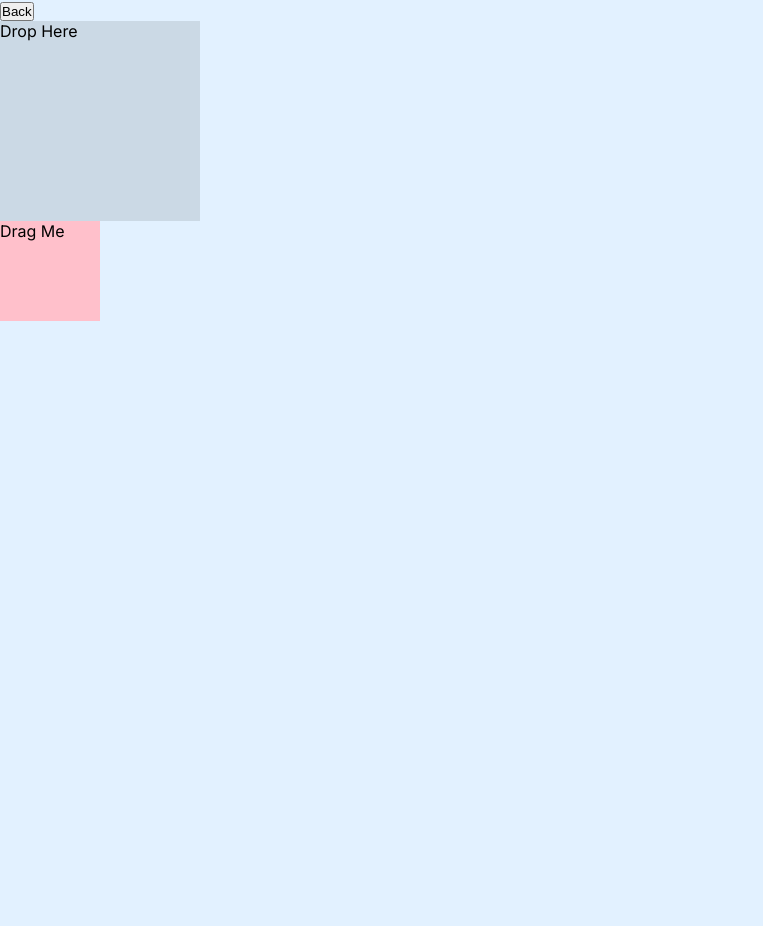
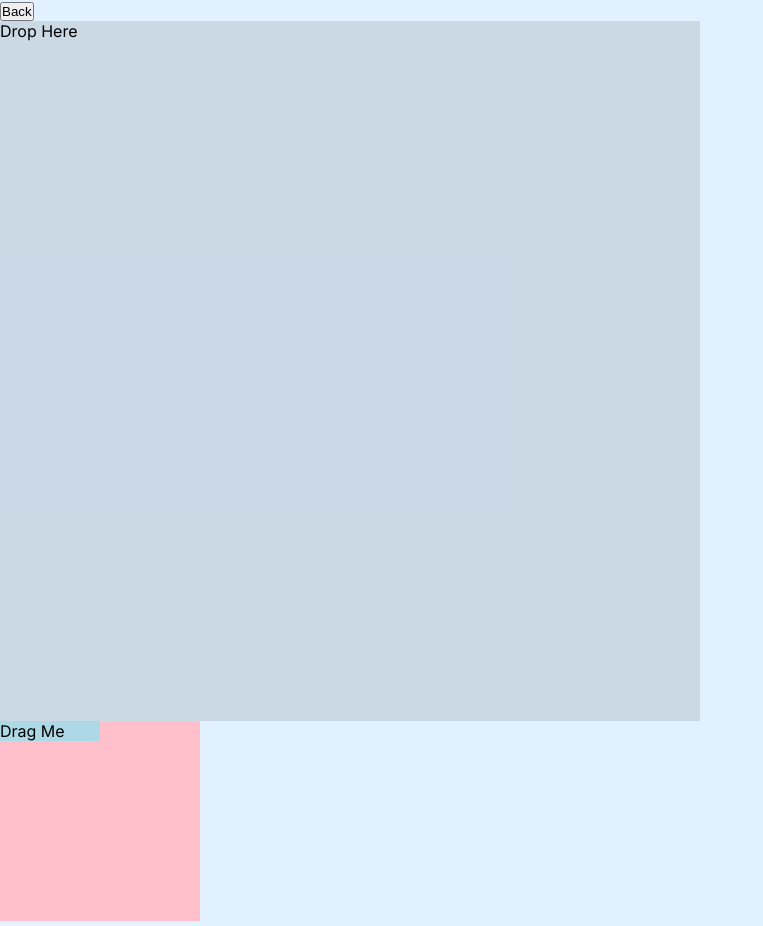
Before and after one commit to zineanteoh/tinybento-v1, a Next.js app: page /demo-1 in a window 1280 px wide. Shown: the whole page, without its empty margins (0-763 px from the left). Before the commit the page ends 800 px from the top, so only its background shows below. Built offline with nearby package versions, Linux system fonts and the light colour scheme.

Commit message:
install and implement re-resizable

```diff
--- a/app/(demo)/demo-1/page.tsx
+++ b/app/(demo)/demo-1/page.tsx
@@ -4,6 +4,7 @@ import { DndContext, DragEndEvent } from "@dnd-kit/core";
 
 import Draggable from "@components/demo-1/Draggable";
 import Droppable from "@components/demo-1/Droppable";
+import CustomResizable from "@/components/demo-1/Resizable";
 
 const Demo1 = () => {
   const [isDropped, setIsDropped] = useState(false);
@@ -14,7 +15,11 @@ const Demo1 = () => {
     }
   };
 
-  const draggableMarker = <Draggable>Drag Me</Draggable>;
+  const draggableMarker = (
+    <Draggable>
+      <CustomResizable />
+    </Draggable>
+  );
 
   return (
     <DndContext onDragEnd={handleDragEnd}>
--- /dev/null
+++ b/components/demo-1/Draggable.module.css
@@ -0,0 +1,17 @@
+.draggable {
+  position: relative;
+  width: 100%;
+}
+
+.dragHandle {
+  position: absolute;
+  width: 100px;
+  height: 20px;
+  top: 0;
+  left: 0;
+  background-color: lightblue;
+}
+
+.dragHandle:hover {
+  cursor: move;
+}
--- a/components/demo-1/Draggable.tsx
+++ b/components/demo-1/Draggable.tsx
@@ -1,4 +1,5 @@
 import React from "react";
+import styles from "./Draggable.module.css";
 import { useDraggable } from "@dnd-kit/core";
 
 const Draggable = (props: { children: React.ReactNode }) => {
@@ -7,20 +8,16 @@ const Draggable = (props: { children: React.ReactNode }) => {
   });
   const style = transform
     ? {
-        width: 100,
-        height: 100,
-        backgroundColor: "pink",
         transform: `translate3d(${transform.x}px, ${transform.y}px, 0)`,
       }
-    : {
-        width: 100,
-        height: 100,
-        backgroundColor: "pink",
-      };
+    : undefined;
 
   return (
-    <div ref={setNodeRef} style={style} {...listeners} {...attributes}>
+    <div className={styles.draggable} ref={setNodeRef} style={style}>
       {props.children}
+      <div className={styles.dragHandle} {...listeners} {...attributes}>
+        Drag Me
+      </div>
     </div>
   );
 };
--- a/components/demo-1/Droppable.tsx
+++ b/components/demo-1/Droppable.tsx
@@ -6,8 +6,8 @@ const Droppable = (props: { children: React.ReactNode }) => {
     id: "droppable-1",
   });
   const style = {
-    width: 200,
-    height: 200,
+    width: 700,
+    height: 700,
     backgroundColor: "rgba(0, 0, 0, 0.1)",
     color: isOver ? "green" : undefined,
   };
--- /dev/null
+++ b/components/demo-1/Resizable.module.css
@@ -0,0 +1,3 @@
+.resizable {
+  background-color: pink;
+}
--- /dev/null
+++ b/components/demo-1/Resizable.tsx
@@ -0,0 +1,29 @@
+import React from "react";
+import styles from "./Resizable.module.css";
+import { Resizable } from "re-resizable";
+
+const CustomResizable = () => {
+  return (
+    <Resizable
+      className={styles.resizable}
+      defaultSize={{
+        width: 200,
+        height: 200,
+      }}
+      minWidth={100}
+      maxWidth={600}
+      minHeight={100}
+      maxHeight={600}
+      grid={[100, 100]}
+      // bounds={"parent"} // specify resize boundary
+      handleStyles={{
+        bottomRight: { display: "none" },
+        bottomLeft: { display: "none" },
+        topRight: { display: "none" },
+        topLeft: { display: "none" },
+      }}
+    />
+  );
+};
+
+export default CustomResizable;
--- a/package.json
+++ b/package.json
@@ -19,6 +19,7 @@
     "eslint": "8.49.0",
     "eslint-config-next": "13.5.1",
     "next": "13.5.1",
+    "re-resizable": "^6.9.11",
     "react": "18.2.0",
     "react-dom": "18.2.0",
     "typescript": "5.2.2"
```
Also changed, not shown: 1 other file (tests, documents, lock files or other folders).
